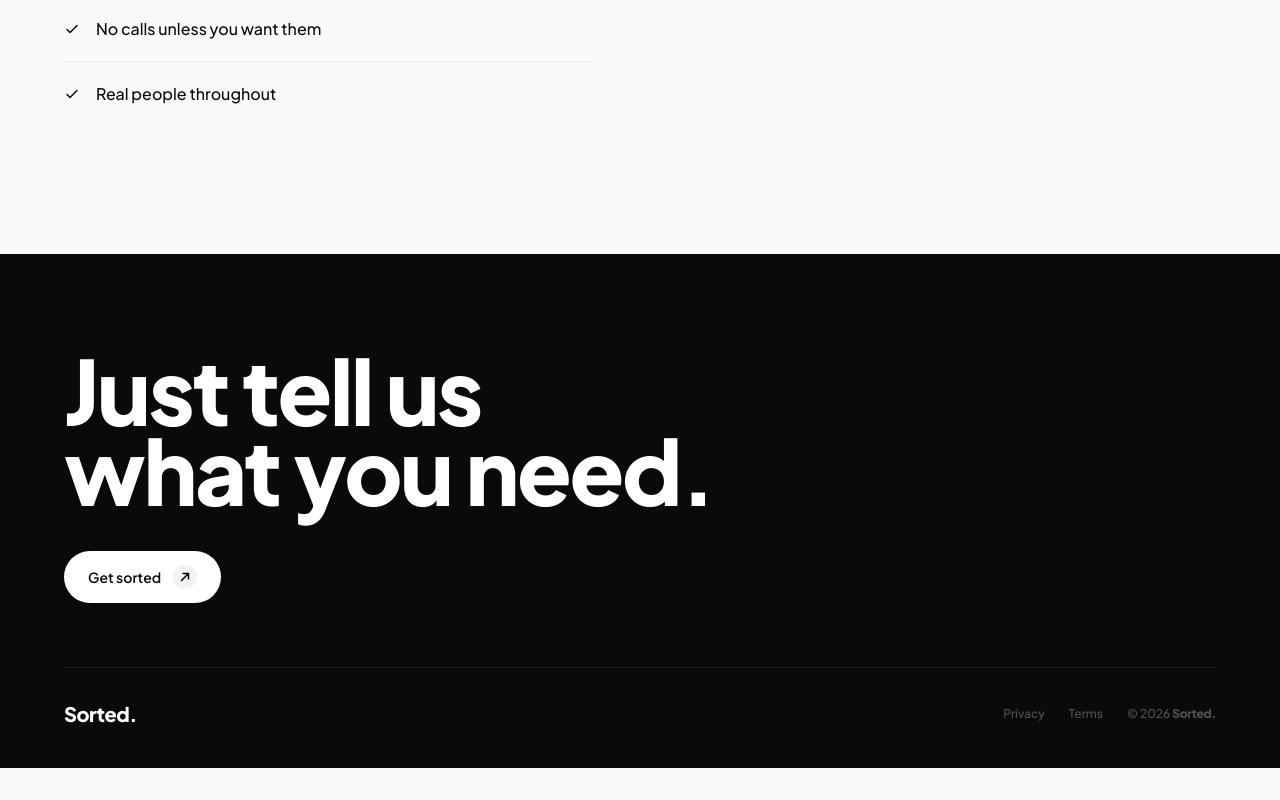
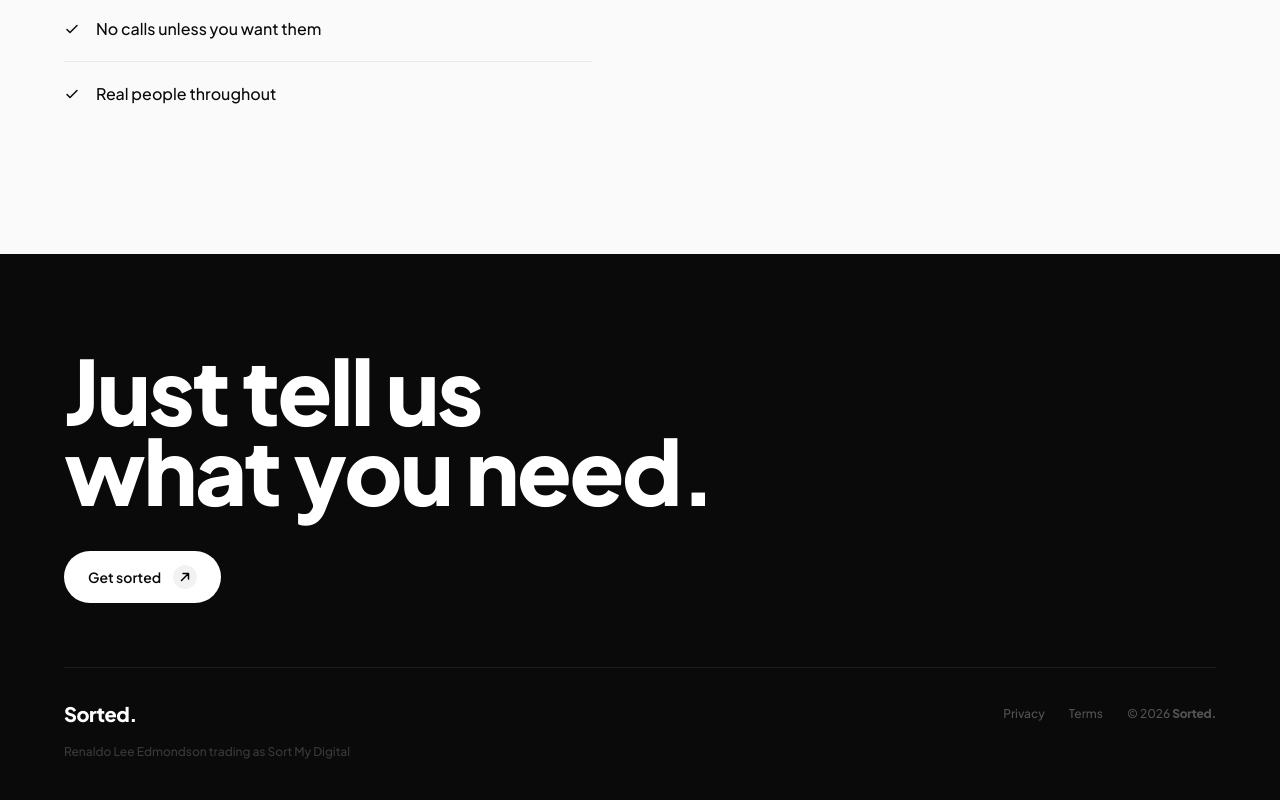
Before and after one commit to rennyreign/sorted, a Next.js app: page / in a window 1280 px wide. Shown: the part 4197-4997 px from the top of the page. Before the commit the page ends 4965 px from the top, so only its background shows below. Built offline with nearby package versions, Linux system fonts and the light colour scheme.

Commit message:
fix: add trading name to footer for business verification

```diff
--- a/components/Footer.tsx
+++ b/components/Footer.tsx
@@ -30,6 +30,9 @@ export default function Footer() {
             </p>
           </div>
         </div>
+        <p className="text-xs text-[#3A3A3A] font-medium mt-4">
+          Renaldo Lee Edmondson trading as Sort My Digital
+        </p>
 
       </div>
     </footer>
```
